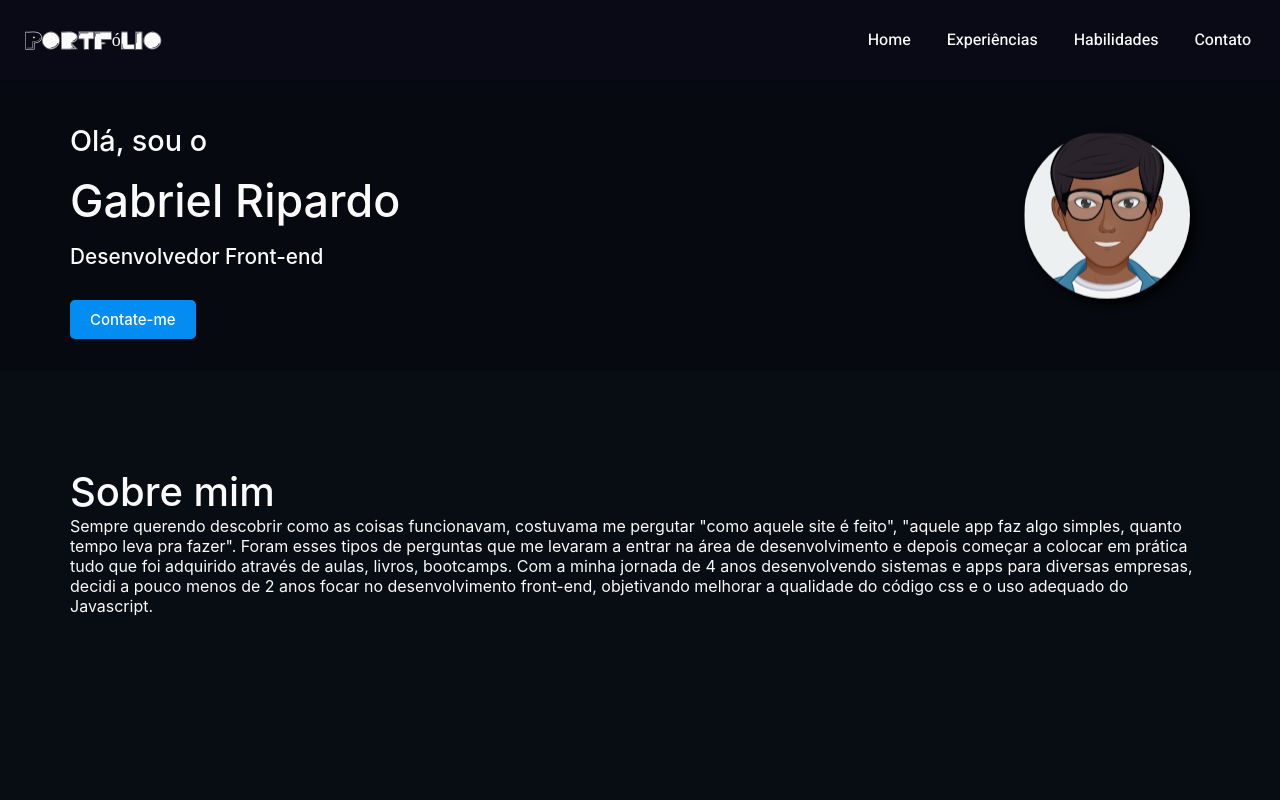
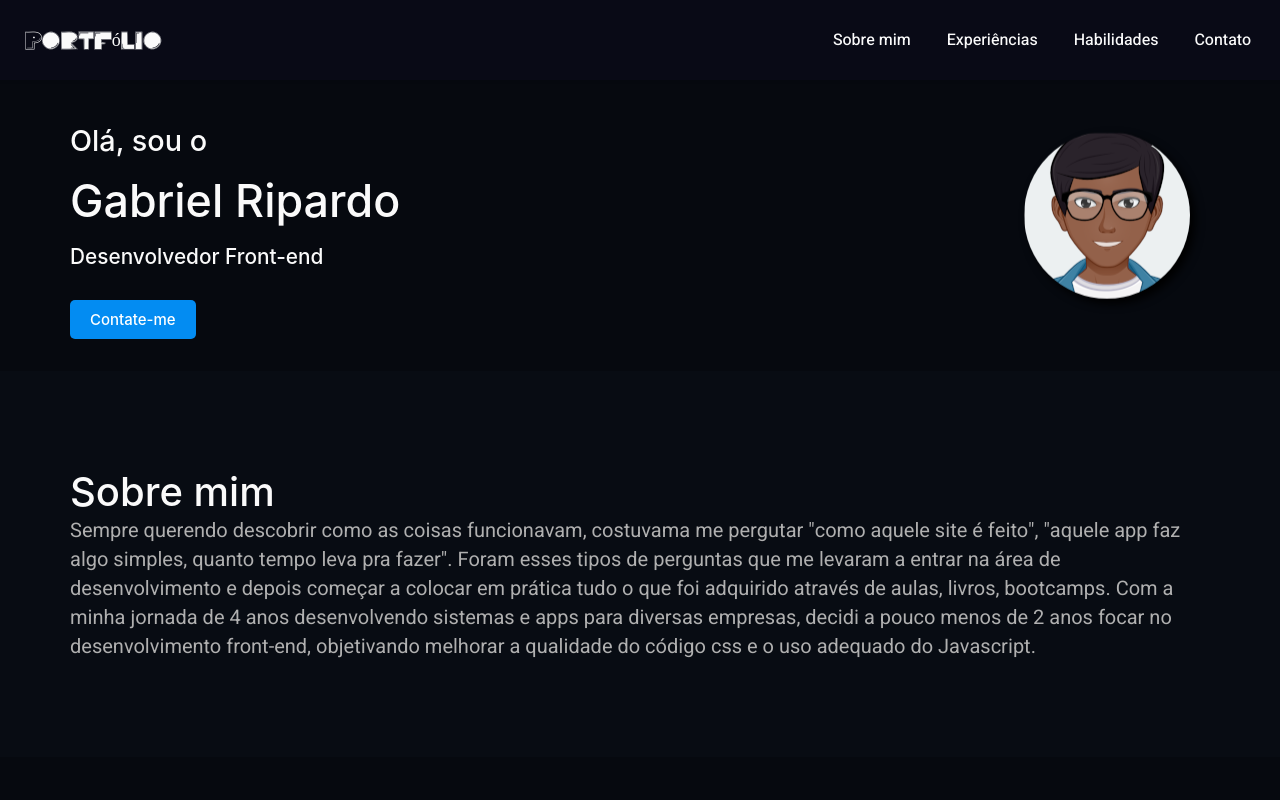
Before and after one commit to gabrielripardo/portfolio, a Next.js app: page / in a window 1280 px wide. Shown: the top 800 px of the page. Built offline with nearby package versions, Linux system fonts and the light colour scheme.

Commit message:
fix: layout and backgroud colors

```diff
--- a/pages/index.js
+++ b/pages/index.js
@@ -40,8 +40,8 @@ export default function Home() {
         <input id={styles.menuHamburger} type="checkbox" checked={btnHamburger} readOnly />
 
         <nav className={styles.navList}>
-          <Link href="#introduce">
-            <a onClick={goToSection}><span className={styles.namePage}>Home</span></a>
+          <Link href="#about">
+            <a onClick={goToSection}><span className={styles.namePage}>Sobre mim</span></a>
           </Link>
           <Link href="#jobs">
             <a onClick={goToSection} ><span className={styles.namePage}>Experiências</span></a>
@@ -65,7 +65,7 @@ export default function Home() {
       </header>
 
       <main className={styles.main}>
-        <section id="introduce" className={styles.introduce}>
+        <section className={styles.introduce}>
           <div className={styles.gridLayout}>
             <div className={styles.contentIntroduce}>
               <div className={styles.resume}>
@@ -82,14 +82,14 @@ export default function Home() {
             </div>
           </div>
         </section>
-        <section className={styles.aboutMe}>
+        <section id="about" className={styles.aboutMe}>
           <div className={styles.gridLayout}>
             <h2 className={styles.titleSection} >Sobre mim</h2>
             <p className={styles.description}>
               Sempre querendo descobrir como as coisas funcionavam, costuvama me pergutar
               &quot;como aquele site é feito&quot;, &quot;aquele app faz algo simples, quanto tempo leva pra fazer&quot;.
               Foram esses tipos de perguntas que me levaram a entrar na área de desenvolvimento e
-              depois começar a colocar em prática tudo que foi adquirido através de aulas, livros, bootcamps.
+              depois começar a colocar em prática tudo o que foi adquirido através de aulas, livros, bootcamps.
               Com a minha jornada de 4 anos desenvolvendo sistemas e apps para diversas empresas, decidi a pouco menos de 2 anos
               focar no desenvolvimento front-end, objetivando melhorar a qualidade do código css e o uso
               adequado do Javascript.
--- a/styles/Home.module.scss
+++ b/styles/Home.module.scss
@@ -170,7 +170,8 @@
   padding: 96px 48px;
 
   .description {
-    font-size: 'Heebo';
+    color: $color-gray-medium;
+    font: 20px 'Heebo';
   }
 }
 
@@ -204,7 +205,7 @@
   justify-content: center;
   align-items: center;
   gap: 40px;
-  background-color: $color-black;
+  background-color: $color-low-black;
 }
 
 .jobs {
@@ -213,7 +214,7 @@
   justify-content: center;
   align-items: center;
   row-gap: 40px;
-  background-color: $color-low-black;
+  background-color: $color-black;
   padding: 96px 48px;
 
   .titleSection {
--- a/styles/globals.css
+++ b/styles/globals.css
@@ -48,6 +48,6 @@ a {
 
   body {
     color: #fafafa;
-    background: black;
+    background: var(--color-black);
   }
 }
```
